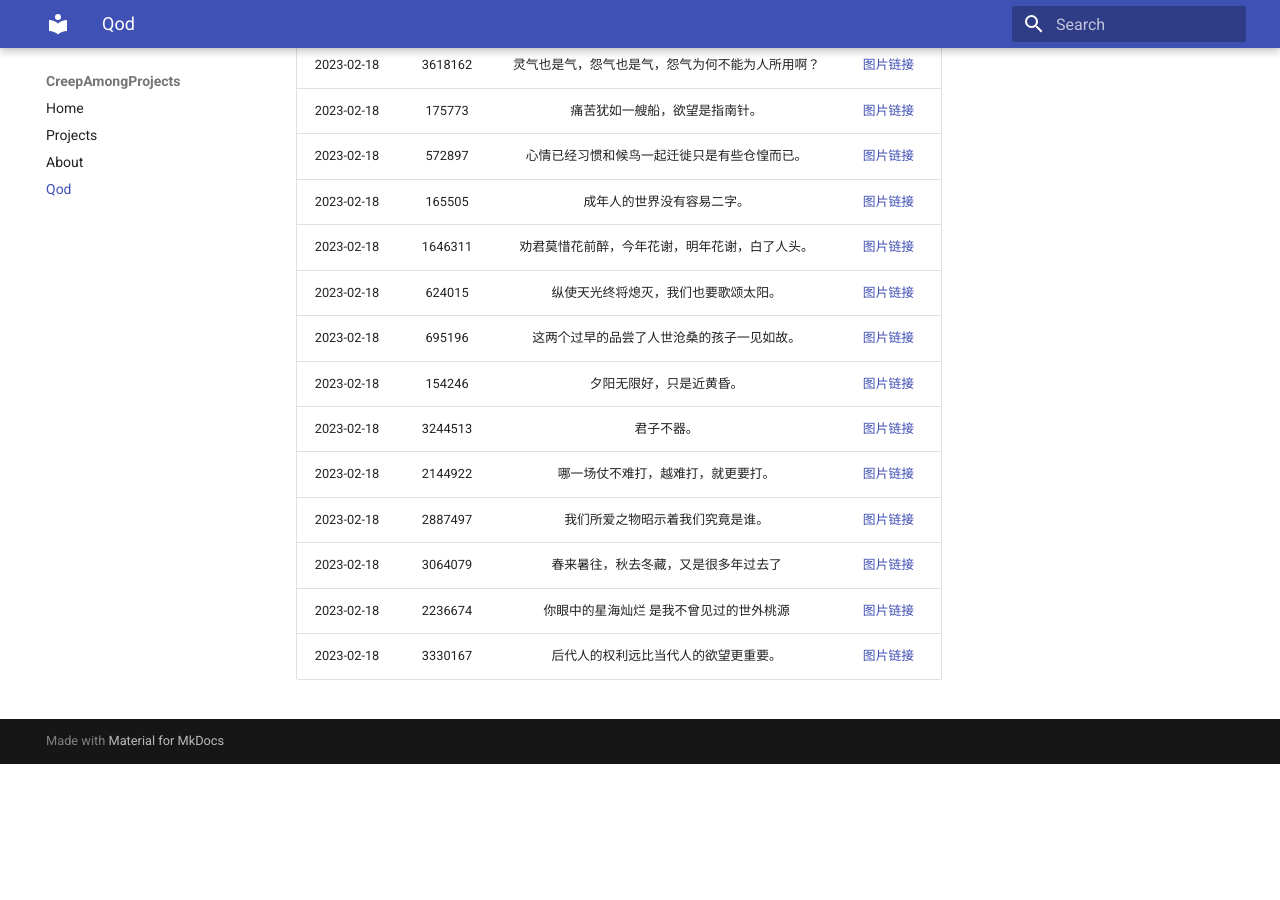
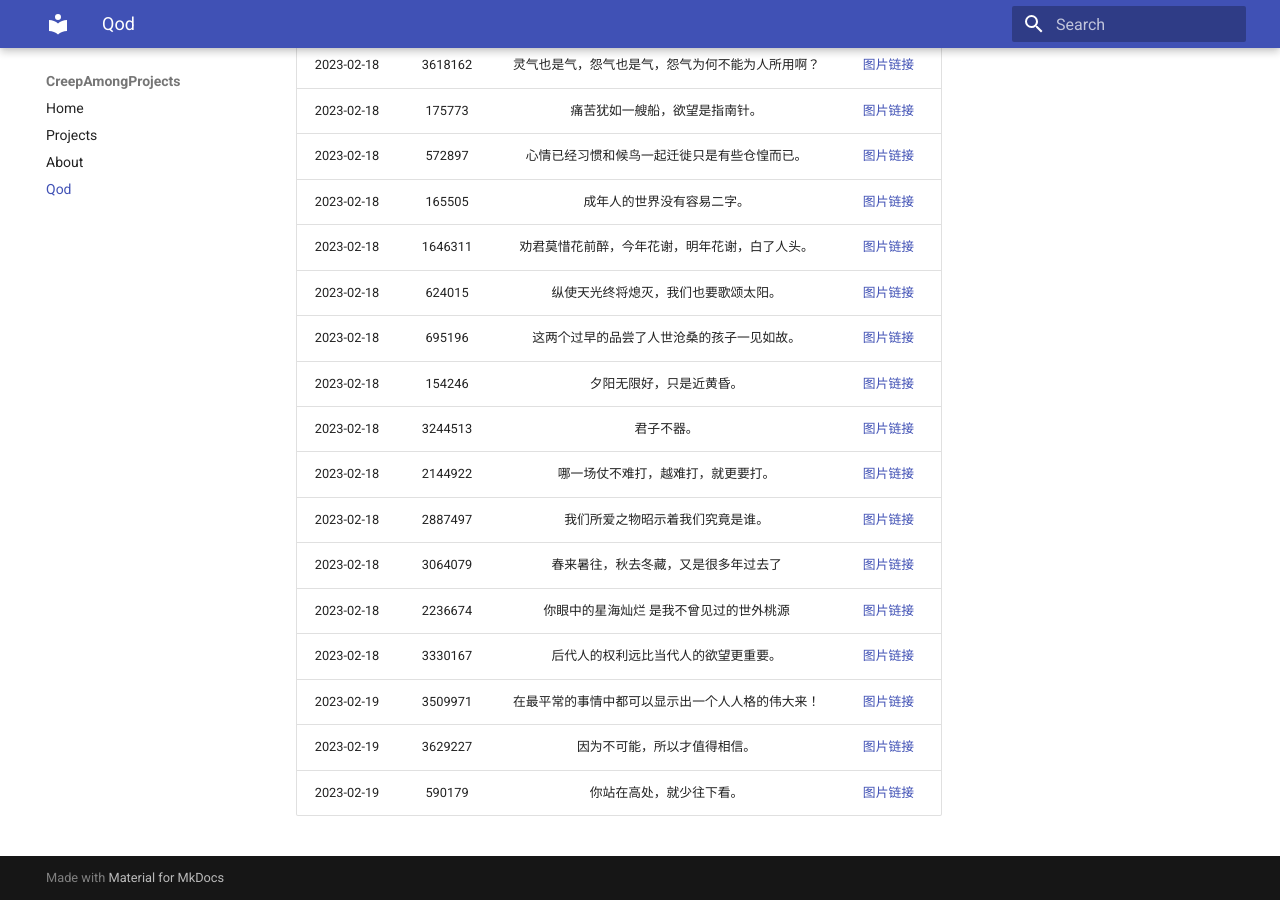
Before and after one commit to Creep-Among-Projects/CAP-Pages, an MkDocs documentation site: the page built from docs/qod.md, in a window 1280 px wide and 900 px high, scrolled down 929 px. Built offline with MkDocs 1.6.1 and Material for MkDocs 9.7.7, drawn with Linux system fonts in a browser that asks for light colours; comment, search, counter and statistics services are not loaded; before the commit the page ends 1693 px from its top, so only the background shows below that.

Commit message:
QoD Generator: 2023-02-19 00:22:37 UTC+00:00

```diff
--- a/docs/qod.md
+++ b/docs/qod.md
@@ -51,3 +51,6 @@ Theoretically three daily quotes will be automatically updated here each day.
 |2023-02-18|3064079|春来暑往，秋去冬藏，又是很多年过去了|[图片链接](./qods/3064079.bmp)|
 |2023-02-18|2236674|你眼中的星海灿烂 是我不曾见过的世外桃源|[图片链接](./qods/2236674.bmp)|
 |2023-02-18|3330167|后代人的权利远比当代人的欲望更重要。|[图片链接](./qods/3330167.bmp)|
+|2023-02-19|3509971|在最平常的事情中都可以显示出一个人人格的伟大来！|[图片链接](./qods/3509971.bmp)|
+|2023-02-19|3629227|因为不可能，所以才值得相信。|[图片链接](./qods/3629227.bmp)|
+|2023-02-19|590179|你站在高处，就少往下看。|[图片链接](./qods/590179.bmp)|
```
Also changed, not shown: 4 other files.
